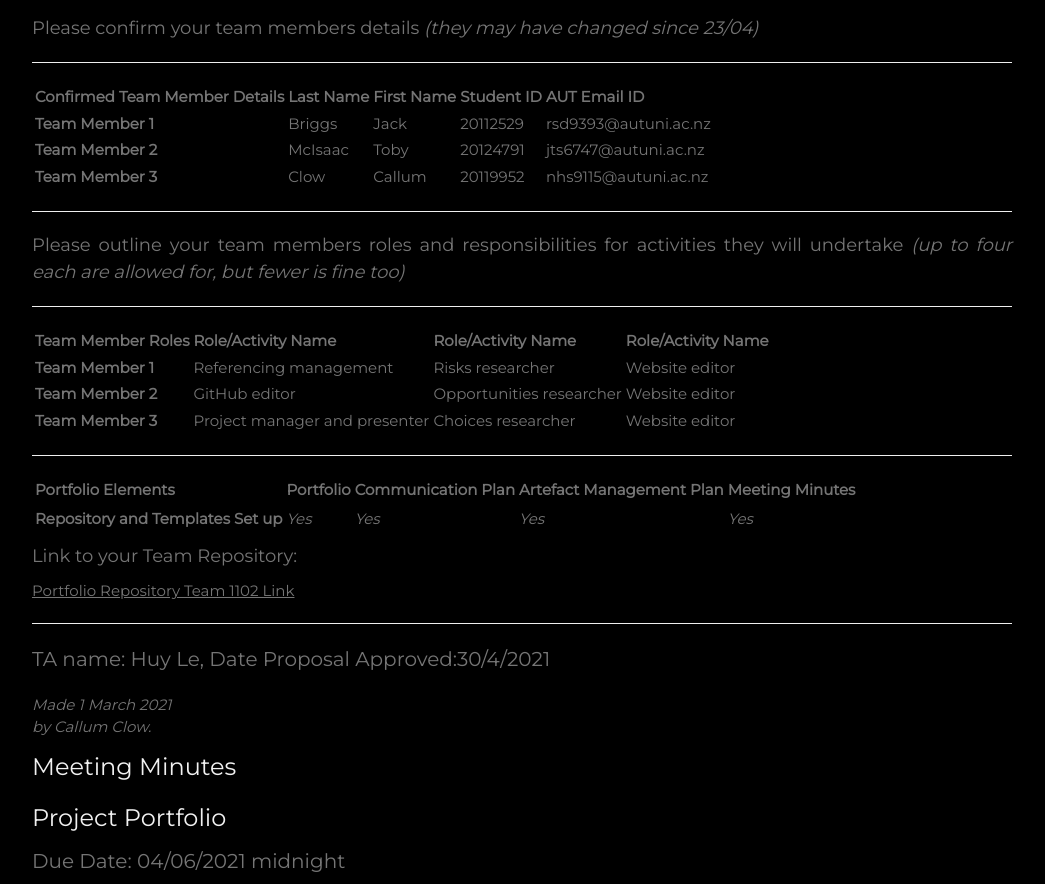
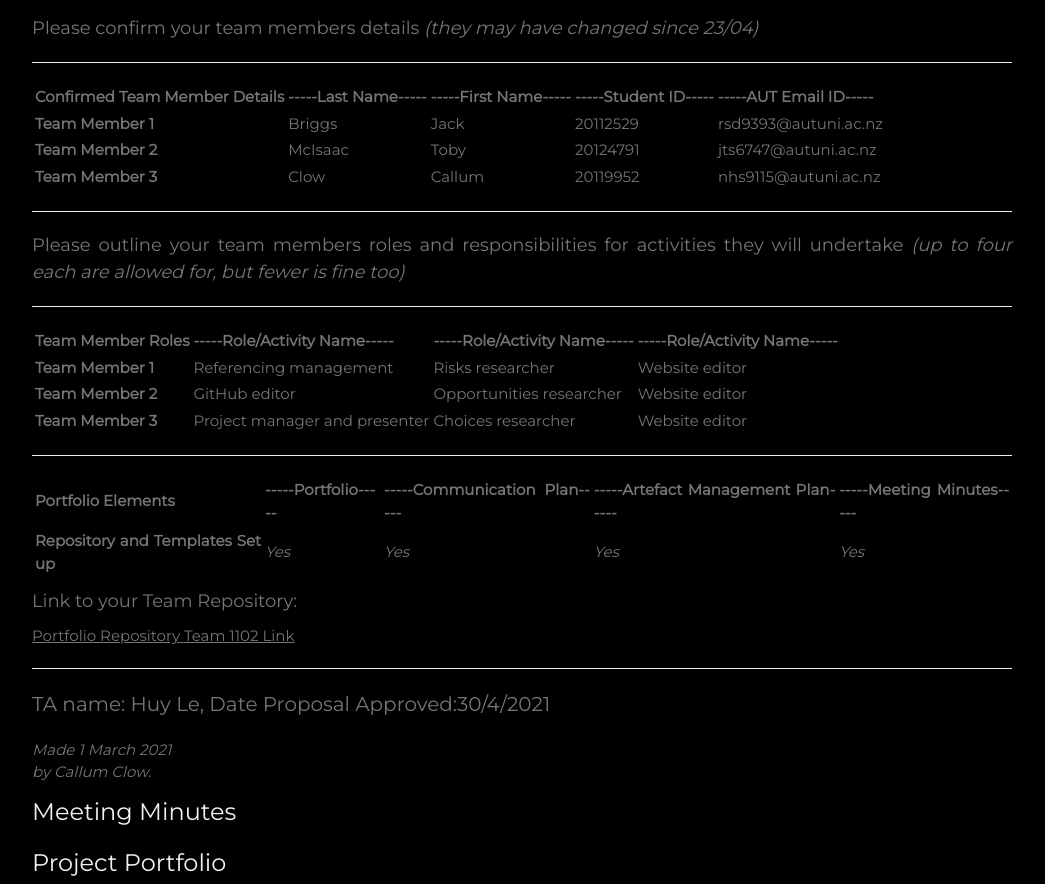
Before and after one commit to Toby-McIsaac/1102, a plain HTML site: page fancy.html in a window 1280 px wide. Shown: the part 8364-9248 px from the top of the page, without its empty margins (198-1243 px from the left). Drawn offline with nearby package versions, Linux system fonts and the light colour scheme.

Commit message:
Update fancy.html

```diff
--- a/fancy.html
+++ b/fancy.html
@@ -279,10 +279,10 @@ US Congresswoman Alexandria Ocasio-Cortez’s posts on Instagram show how social
 	<body><th>Confirmed Team Member Details</th>
 
 
-        <th scope="col" class="last name">Last Name</th>
-	    <th scope="col" class="first name">First Name</th>
-        <th scope="col" class="id">Student ID</th>
-		<th scope="col" class="email">AUT Email ID</th>
+        <th scope="col" class="last name">-----Last Name-----</th>
+	    <th scope="col" class="first name">-----First Name-----</th>
+        <th scope="col" class="id">-----Student ID-----</th>
+		<th scope="col" class="email">-----AUT Email ID-----</th>
     </tr>
 	<hr />
 	</p>
@@ -321,9 +321,9 @@ US Congresswoman Alexandria Ocasio-Cortez’s posts on Instagram show how social
 	<body ><th>Team Member Roles</th>
 
 
-        <th scope="col" class="role1">Role/Activity Name</th>
-	    <th scope="col" class="role2">Role/Activity Name</th>
-        <th scope="col" class="role3">Role/Activity Name</th>
+        <th scope="col" class="role1">-----Role/Activity Name-----</th>
+	    <th scope="col" class="role2">-----Role/Activity Name-----</th>
+        <th scope="col" class="role3">-----Role/Activity Name-----</th>
 
     </tr>
 	<hr/>
@@ -359,10 +359,10 @@ US Congresswoman Alexandria Ocasio-Cortez’s posts on Instagram show how social
 	<body ><th>Portfolio Elements</th>
 
 
-        <th scope="col" class="topic">Portfolio</th>
-		<th scope="col"class="comms">Communication Plan</th>
-		<th scope="col"class="comms">Artefact Management Plan</th>
-		<th scope="col" class="topic">Meeting Minutes</th>
+        <th scope="col" class="topic">-----Portfolio-----</th>
+		<th scope="col"class="comms">-----Communication Plan-----</th>
+		<th scope="col"class="comms">-----Artefact Management Plan-----</th>
+		<th scope="col" class="topic">-----Meeting Minutes-----</th>
 		 <tr></tr>
 <p align = "left"</p>
 		<tr>
```
